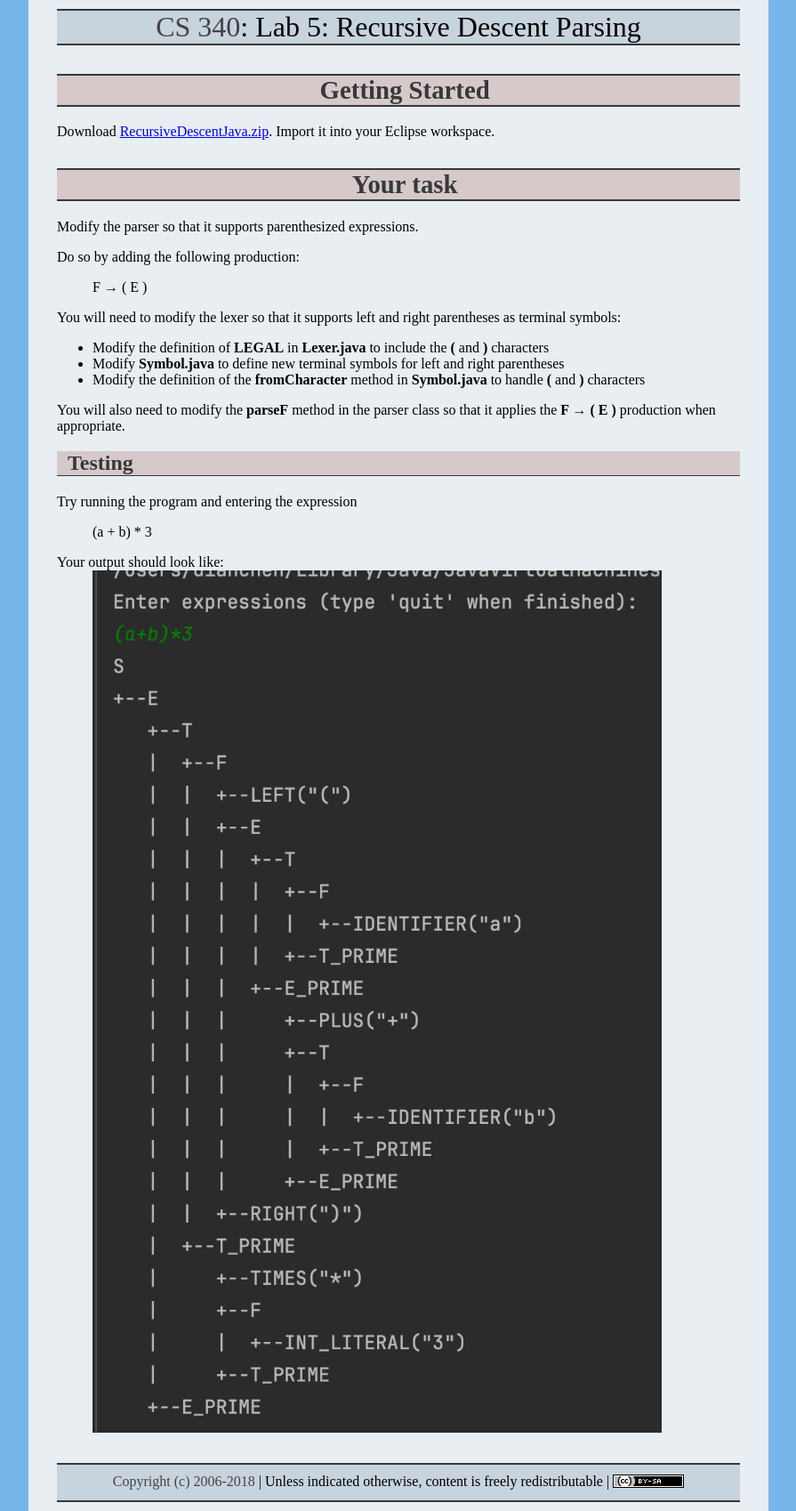
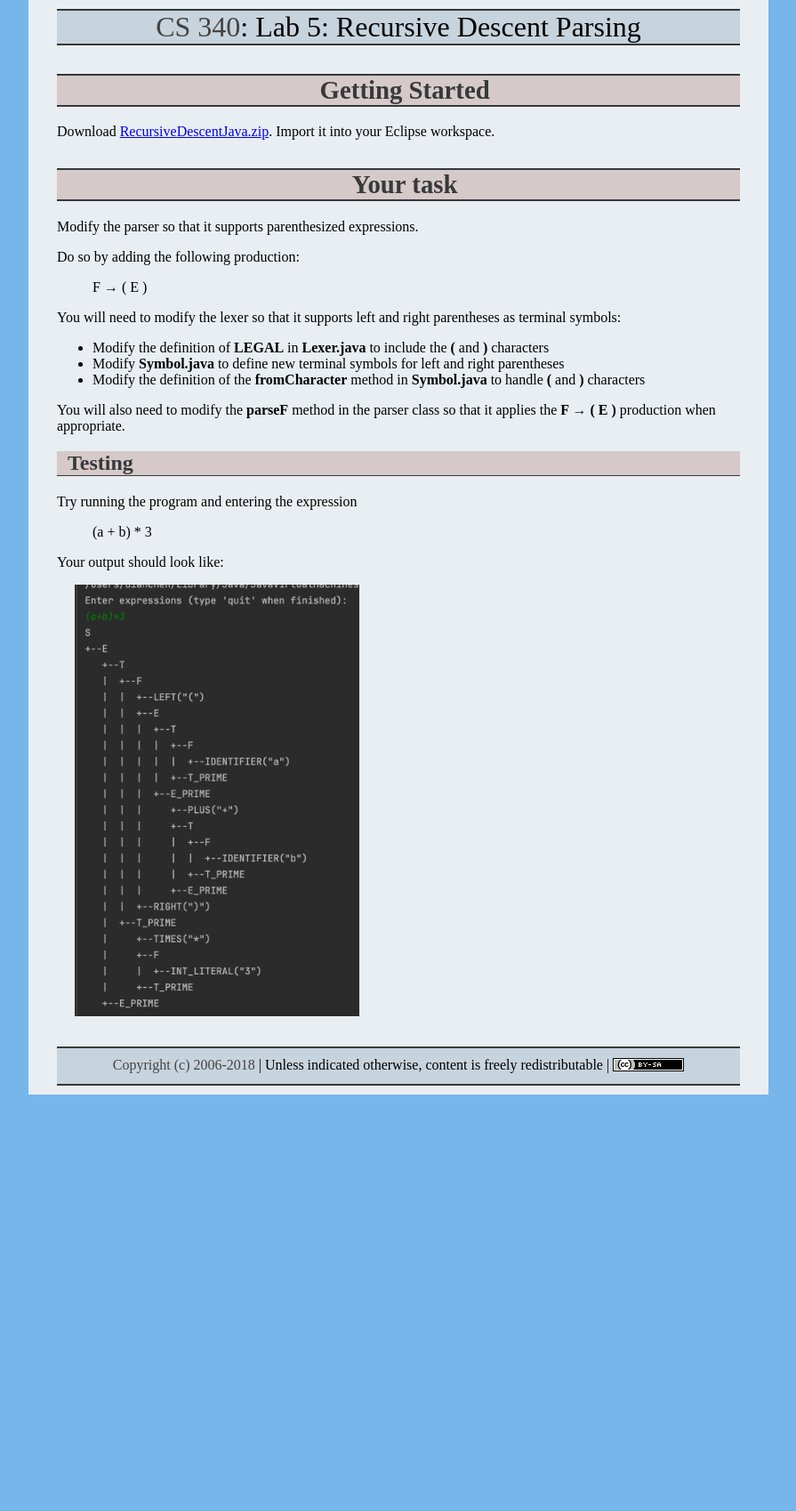
Before and after one commit to ycpcs/cs340-fall2026, a Jekyll site: the page built from labs/lab05.md, in a window 1280 px wide. Shown: the whole page at 89% size, without its empty margins (192-1087 px from the left). Built offline with Jekyll 4.4.1, drawn with Linux system fonts in a browser that asks for light colours; after the commit the page ends 1230 px from its top, so only the background shows below that.

Commit message:
Update lab05.md

```diff
--- a/labs/lab05.md
+++ b/labs/lab05.md
@@ -30,7 +30,8 @@ Try running the program and entering the expression
 > (a + b) * 3
 
 Your output should look like:
-<img style="margin-left: 40px; width: 40em;" src="img/lab05.png" onerror="this.src='img/lab05.png'">
+
+<img style="margin-left: 20px; width: 20em;" src="img/lab05.png" onerror="this.src='img/lab05.png'">
 
 <!--
 ## Solution
```
